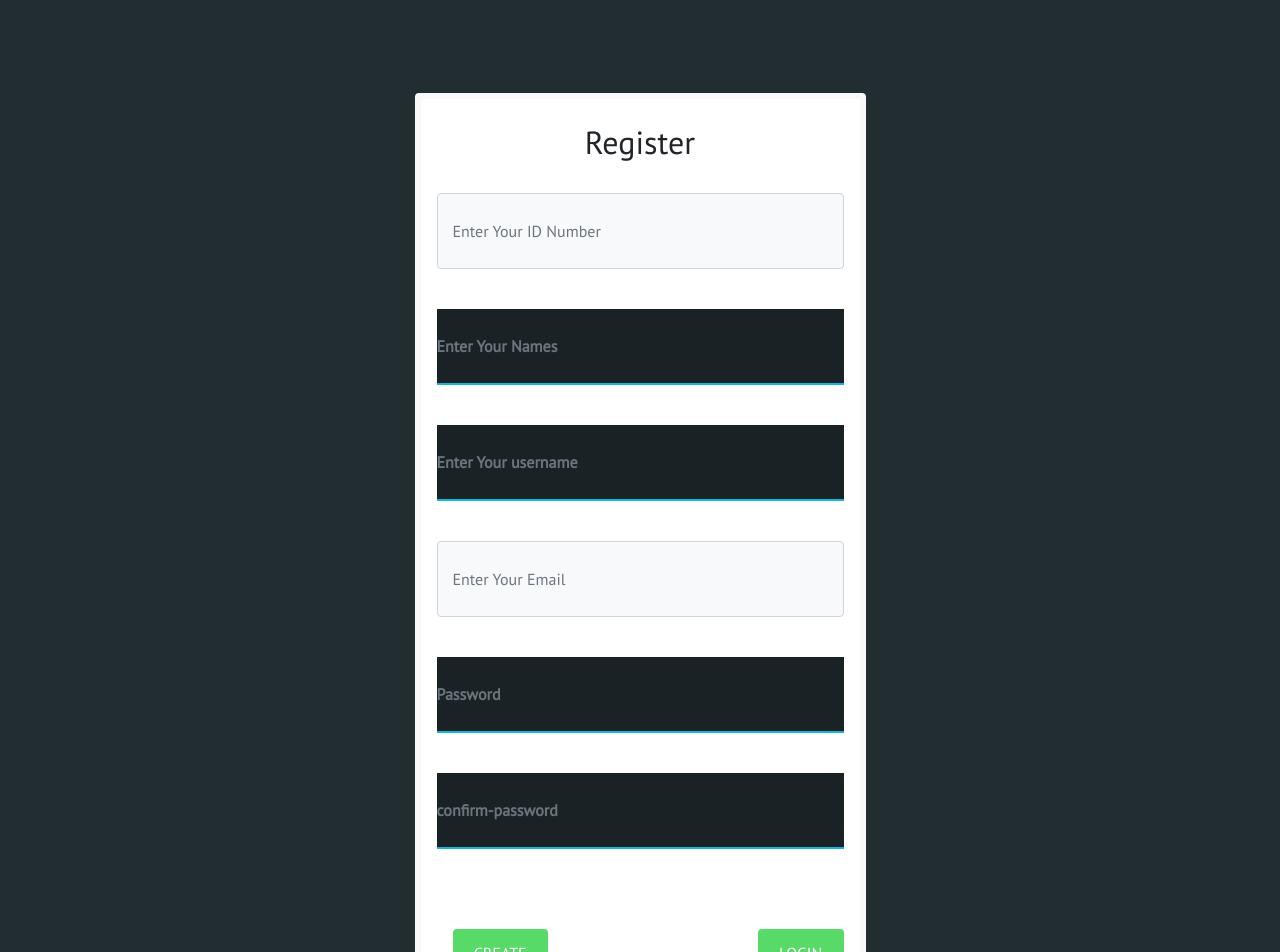
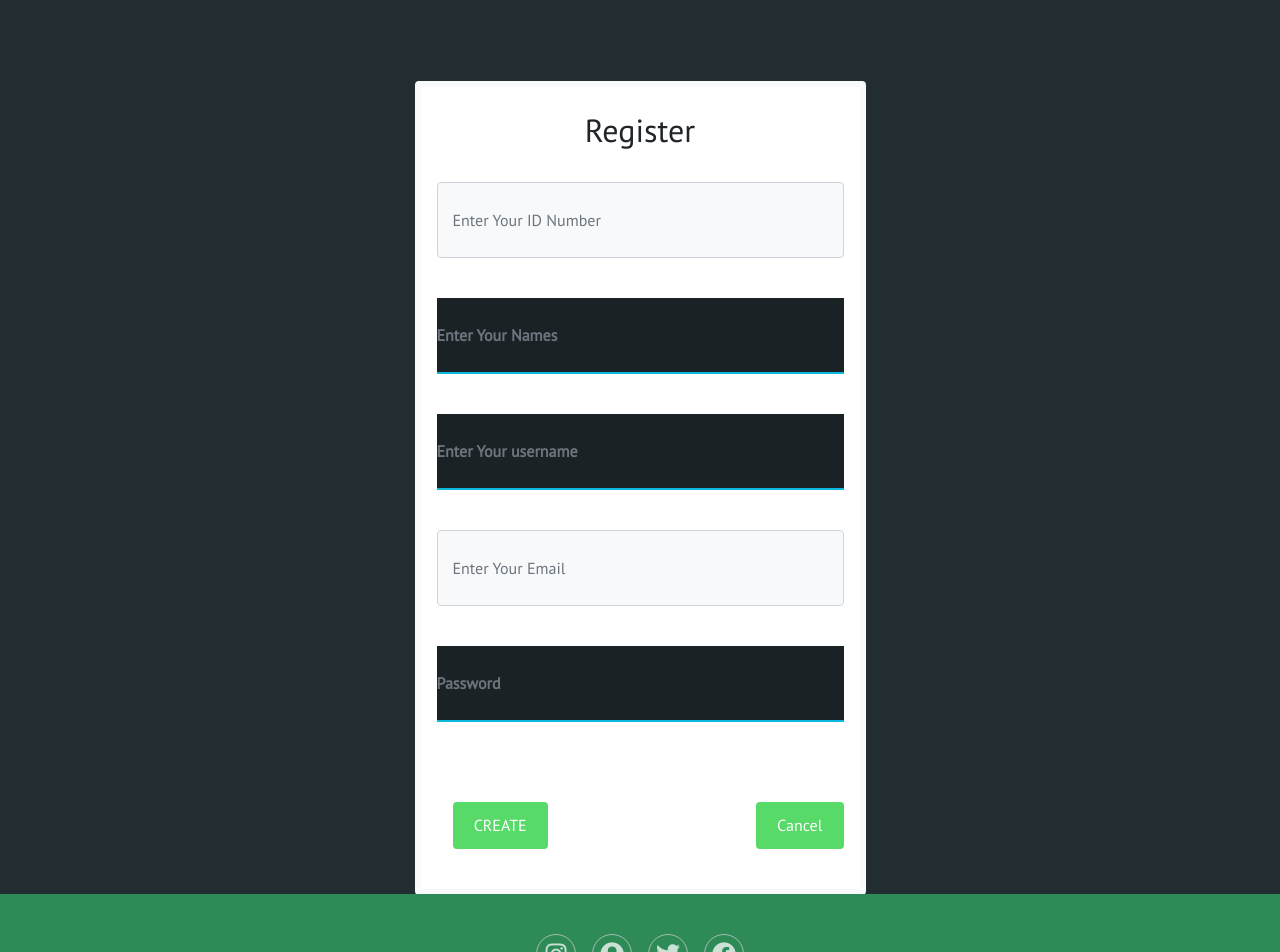
Before and after one commit to Susan56789/Rental-House-System, a React (Create React App) app: page /SignUp in a window 1280 px wide. Shown: the top 952 px of the page. Built offline with nearby package versions, Linux system fonts and the light colour scheme.

Commit message:
signup form

```diff
--- a/package.json
+++ b/package.json
@@ -16,6 +16,7 @@
     "bootstrap": "^5.1.3",
     "easybase-react": "^2.2.13",
     "firebase": "^9.6.4",
+    "form-data": "^4.0.0",
     "jquery": "^3.6.0",
     "popper.js": "^1.16.1",
     "react": "^17.0.2",
--- a/src/Components/SignUp.js
+++ b/src/Components/SignUp.js
@@ -1,40 +1,53 @@
 import axios from "axios";
 import React, { useState } from "react";
 import "./signup.css";
+import FormData from "form-data";
+import { withRouter } from "react-router";
 
-const SignUp = () => {
+const SignUp = (props) => {
   const [email, setEmail] = useState();
   const [id, setId] = useState();
   const [name, setName] = useState();
   const [username, setUsername] = useState();
   const [password, setPassword] = useState();
-  const [confirmpassword, setConfirmPassword] = useState();
   const [error, setError] = useState(null);
   const [loading, setLoading] = useState(false);
 
   const handleSubmit = async (e) => {
+    alert("Registration Successful! Proceed to Log in.");
     e.preventDefault();
-    axios
-      .post("https://rental-house-server.vercel.app/users", {
-        id: id,
-        email: email,
-        name: name,
-        username: username,
-        password: password,
+    setError(null);
+    setLoading(true);
+
+    const form_data = new FormData();
+    form_data.append("name", { onchange });
+
+    let data = {
+      id: id,
+      email: email,
+      name: name,
+      username: username,
+      password: password,
+    };
+
+    await axios
+      .post("https://rental-house-server.vercel.app/users", form_data)
+      .then((response) => {
+        setLoading(false);
+
+        response.data();
       })
-      .then((response) => {
-        console.log("response >>>", response);
-        JSON.stringify(response);
+      .then((result) => {
+        JSON.stringify(result);
+        console.log("response >>>", result);
       })
       .catch((error) => {
         setLoading(false);
-
-        if (password !== confirmpassword) {
-          setError("Passwords do not match !");
-        }
-
+        setError("Something is wrong. Try again later !");
         console.log(error);
       });
+
+    props.history.push("/Home");
   };
 
   return (
@@ -45,12 +58,12 @@ const SignUp = () => {
             <div className="card">
               <h2 className="card-title text-center">Register</h2>
               <div className="card-body py-md-4">
-                <form>
+                <form onSubmit={handleSubmit}>
                   <div className="form-group">
                     <input
                       type="integers"
                       className="form-control"
-                      name={id}
+                      name="id"
                       onChange={(e) => setId(e.target.value)}
                       placeholder="Enter Your ID Number"
                     />
@@ -59,7 +72,7 @@ const SignUp = () => {
                     <input
                       type="text"
                       className="form-control"
-                      name={name}
+                      name="name"
                       onChange={(e) => setName(e.target.value)}
                       placeholder="Enter Your Names"
                     />
@@ -68,7 +81,7 @@ const SignUp = () => {
                     <input
                       type="text"
                       className="form-control"
-                      name={username}
+                      name="username"
                       onChange={(e) => setUsername(e.target.value)}
                       placeholder="Enter Your username"
                     />
@@ -77,7 +90,7 @@ const SignUp = () => {
                     <input
                       type="email"
                       className="form-control"
-                      name={email}
+                      name="email"
                       onChange={(e) => setEmail(e.target.value)}
                       placeholder="Enter Your Email"
                     />
@@ -87,20 +100,12 @@ const SignUp = () => {
                     <input
                       type="password"
                       className="form-control"
-                      name={password}
+                      name="password"
                       onChange={(e) => setPassword(e.target.value)}
                       placeholder="Password"
                     />
                   </div>
-                  <div className="form-group">
-                    <input
-                      type="password"
-                      className="form-control"
-                      name={confirmpassword}
-                      onChange={(e) => setConfirmPassword(e.target.value)}
-                      placeholder="confirm-password"
-                    />
-                  </div>
+
                   {error && (
                     <>
                       <small style={{ color: "red" }}>{error}</small>
@@ -112,13 +117,12 @@ const SignUp = () => {
                     <input
                       type="submit"
                       value={loading ? "Loading..." : "CREATE"}
-                      onSubmit={handleSubmit}
                       disabled={loading}
                       className="btn btn-primary m-3"
                     />
 
                     <button className="btn btn-primary">
-                      <a href="/Login">LOGIN</a>
+                      <a href="/">Cancel</a>
                     </button>
                   </div>
                 </form>
@@ -130,4 +134,4 @@ const SignUp = () => {
     </div>
   );
 };
-export default SignUp;
+export default withRouter(SignUp);
```
Also changed, not shown: 1 other file (tests, documents, lock files or other folders).
